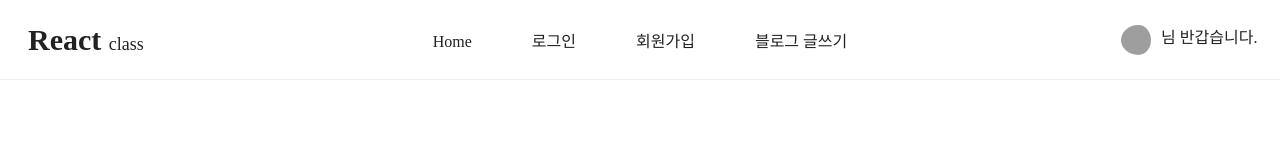
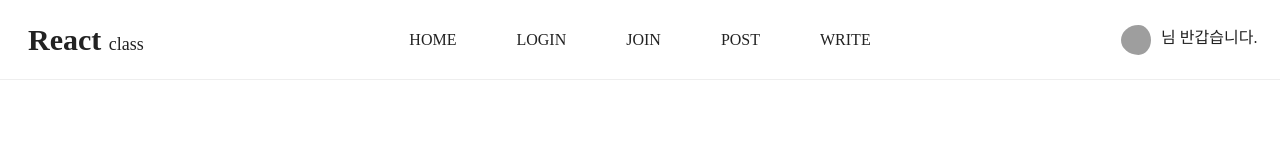
Before and after one commit to songjunseop/react__blog, a React (Create React App) app: page / in a window 1280 px wide. Shown: the top 160 px of the page. Built offline with nearby package versions, Linux system fonts and the light colour scheme; grey boxes are pictures that could not be loaded; a web font is replaced by a local one.

Commit message:
20220429

```diff
--- a/src/components/header/Header.jsx
+++ b/src/components/header/Header.jsx
@@ -15,16 +15,19 @@ export default function Header() {
                 <h2 className="ir_so">메인 메뉴</h2>
                 <ul>
                     <li>
-                        <Link to="/">Home</Link>
+                        <Link to="/">HOME</Link>
                     </li>
                     <li>
-                        <Link to="/login">로그인</Link>
+                        <Link to="/login">LOGIN</Link>
                     </li>
                     <li>
-                        <Link to="/join">회원가입</Link>
+                        <Link to="/join">JOIN</Link>
                     </li>
                     <li>
-                        <Link to="/write">블로그 글쓰기</Link>
+                        <Link to="/post">POST</Link>
+                    </li>
+                    <li>
+                        <Link to="/write">WRITE</Link>
                     </li>
                     {/* <li>
                         <a href="/">퀴즈</a>
```
